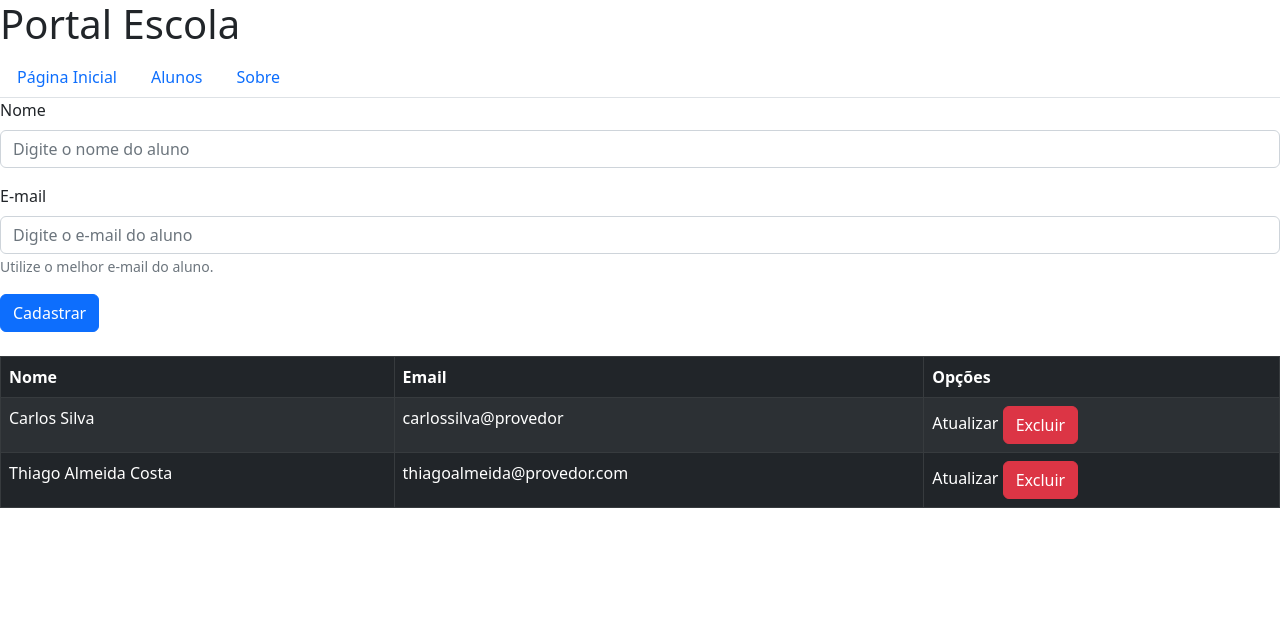
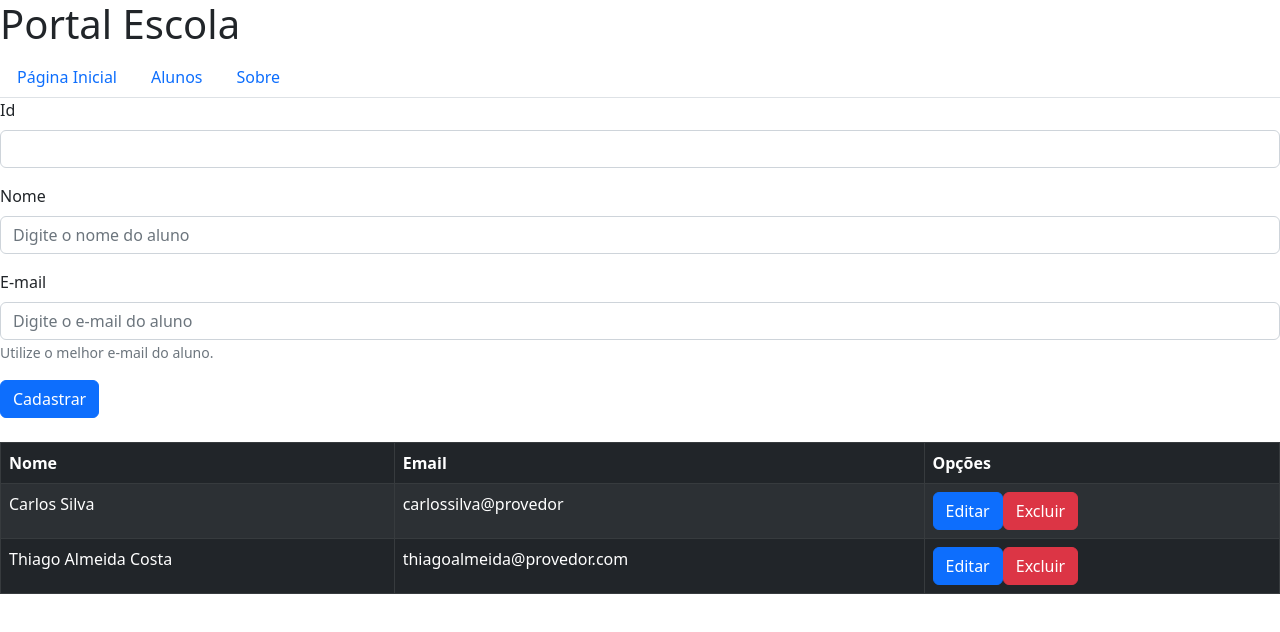
Before and after one commit to RodrigoJose-Dev/Crud-Escola-React, a React (Vite) app: page /alunos in a window 1280 px wide. Shown: the top 632 px of the page. Built offline with nearby package versions, Linux system fonts and the light colour scheme; data requests are answered from the project's data file.

Commit message:
Carregar dados concluido

```diff
--- a/src/components/Students.jsx
+++ b/src/components/Students.jsx
@@ -3,6 +3,7 @@ import { Form, Table, Button } from "react-bootstrap";
 
 const Students = () => {
     const [students, setStudents] = useState([]);
+    const [id, setId] = useState("");
     const [name, setName] = useState("");
     const [email, setEmail] = useState("");
 
@@ -16,7 +17,8 @@ const Students = () => {
             .then((resp) => resp.json())
             .then((date) => {
                 setStudents(date);
-            });
+            })
+            .catch((err) => console.log(err));
     };
 
     //deletar estudante
@@ -51,6 +53,23 @@ const Students = () => {
             .catch((err) => console.log(err));
     };
 
+    //carregar dados
+    const loadData = (id) => {
+        fetch(`http://localhost:3000/students/${id}`, {
+            method: "GET",
+            headers: {
+                "Content-Type": "application/json",
+            },
+        })
+            .then((resp) => resp.json())
+            .then((data) => {
+                setId(data.id);
+                setName(data.name);
+                setEmail(data.email);
+            })
+            .catch((err) => console.log(err));
+    };
+
     const onNameHandler = (e) => {
         setName(e.target.value);
     };
@@ -72,7 +91,12 @@ const Students = () => {
         <>
             <>
                 <Form>
-                    <Form.Group className="mb-3" controlId="formBasicPassword">
+                    <Form.Group className="mb-3">
+                        <Form.Label>Id</Form.Label>
+                        <Form.Control type="text" value={id} readOnly={true} />
+                    </Form.Group>
+
+                    <Form.Group className="mb-3">
                         <Form.Label>Nome</Form.Label>
                         <Form.Control
                             type="text"
@@ -121,7 +145,14 @@ const Students = () => {
                                     <td>{student.name}</td>
                                     <td>{student.email}</td>
                                     <td>
-                                        Atualizar{" "}
+                                        <Button
+                                            variant="primary"
+                                            onClick={() => {
+                                                loadData(student.id);
+                                            }}
+                                        >
+                                            Editar
+                                        </Button>
                                         <Button
                                             variant="danger"
                                             onClick={() => {
```
